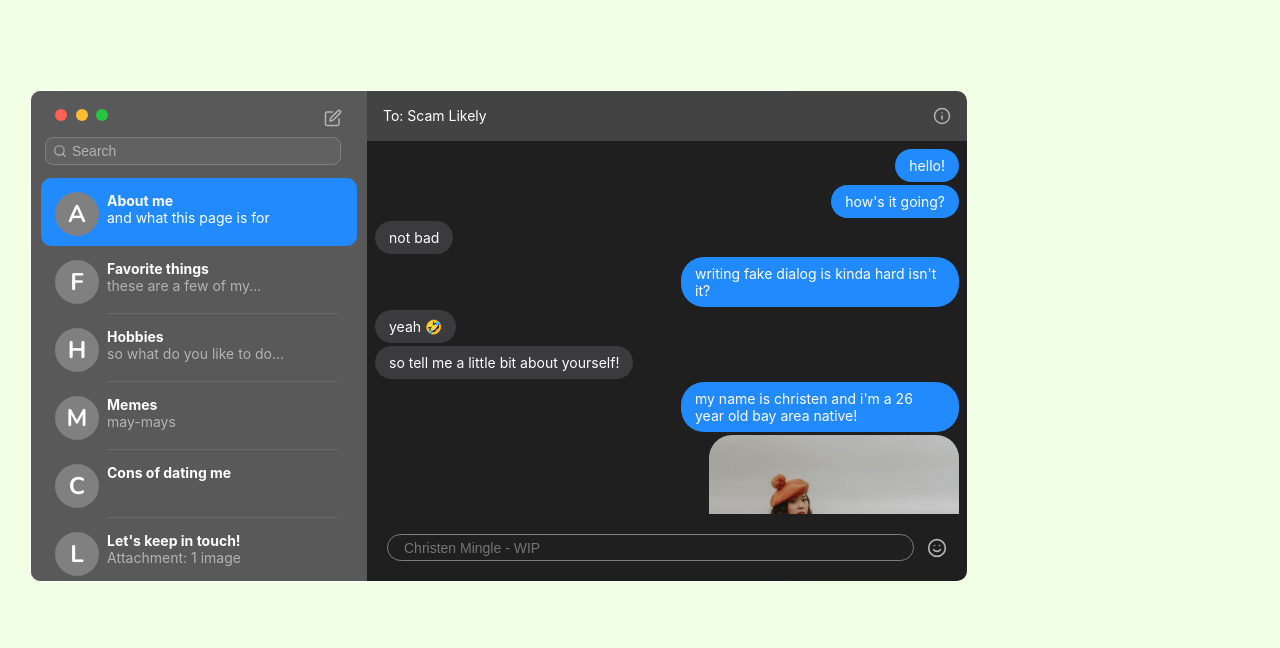
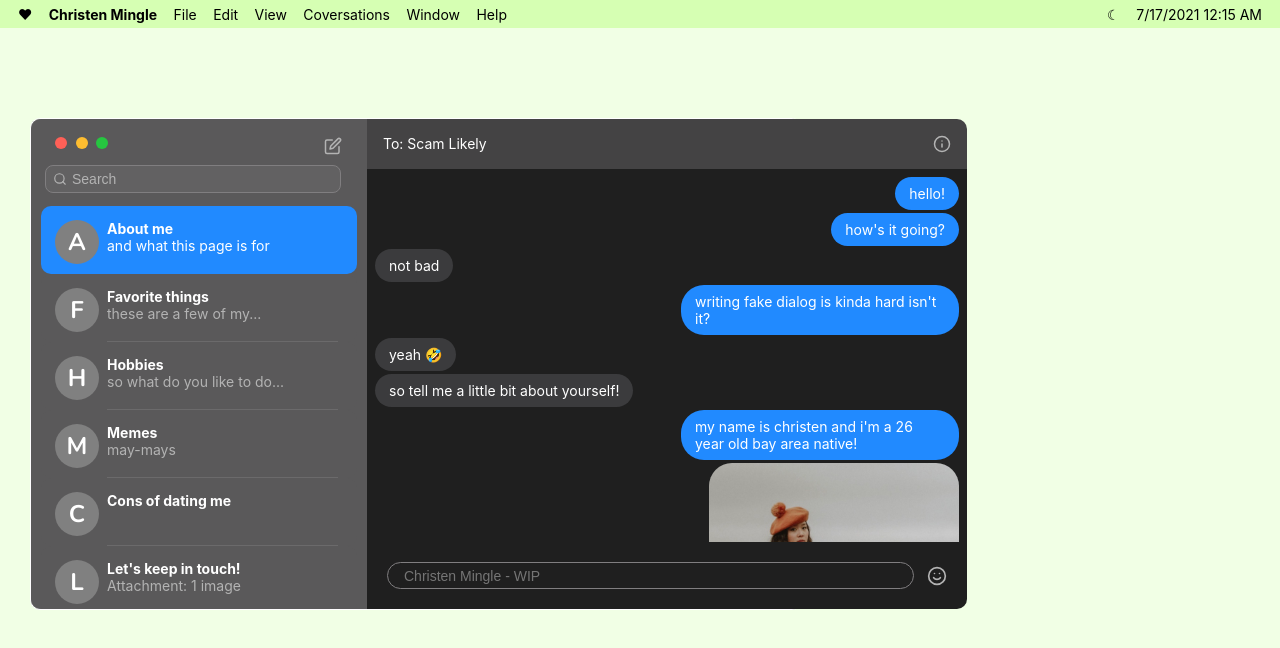
Before and after one commit to christennguyen/christen-mingle, a React (Create React App) app: page / in a window 1280 px wide. Shown: the top 648 px of the page. Built offline with nearby package versions, Linux system fonts and the light colour scheme.

Commit message:
style: done for the day

```diff
--- a/src/App.js
+++ b/src/App.js
@@ -1,9 +1,15 @@
 import React from 'react'
 import './App.css'
 import Messages from './components/Messages'
+import DesktopHeader from './components/DesktopHeader'
 
 function App() {
-    return <Messages />
+    return (
+        <>
+            <DesktopHeader />
+            <Messages />
+        </>
+    )
 }
 
 export default App
--- /dev/null
+++ b/src/components/DesktopHeader.jsx
@@ -0,0 +1,67 @@
+/* eslint-disable react/prop-types */
+import React from 'react'
+import styled from 'styled-components'
+
+const StyledContainer = styled.div`
+    background-color: #d6ffb3;
+    color: black;
+    width: 100%;
+    height: 28px;
+    display: flex;
+    justify-content: space-between;
+    align-items: center;
+`
+
+const StyledAppTaskbar = styled.div`
+    display: flex;
+    justify-content: space-between;
+    align-items: center;
+    width: 489px;
+    margin-left: 18px;
+`
+
+const StyledDateContainer = styled.div`
+    // margin-right: 18px;
+`
+
+const StyledTaskbar = styled.div`
+    display: flex;
+    justify-content: space-between;
+    align-items: center;
+    width: 155px;
+    margin-right: 18px;
+`
+
+const DesktopHeader = () => {
+    const time = new Date().toLocaleTimeString([], {
+        hour: '2-digit',
+        minute: '2-digit',
+        hour12: true,
+    })
+
+    const date = new Date().toLocaleDateString()
+    return (
+        <StyledContainer>
+            <StyledAppTaskbar>
+                <div>&hearts;</div>
+                <div>
+                    <b>Christen Mingle</b>
+                </div>
+                <div>File</div>
+                <div>Edit</div>
+                <div>View</div>
+                <div>Coversations</div>
+                <div>Window</div>
+                <div>Help</div>
+            </StyledAppTaskbar>
+            <StyledTaskbar>
+                <div>&#x263e;</div>
+                <StyledDateContainer>
+                    {date} {time}
+                </StyledDateContainer>
+            </StyledTaskbar>
+        </StyledContainer>
+    )
+}
+
+export default DesktopHeader
```
Also changed, not shown: public/index.html (+1 -23 lines), 1 other file (tests, documents, lock files or other folders).
